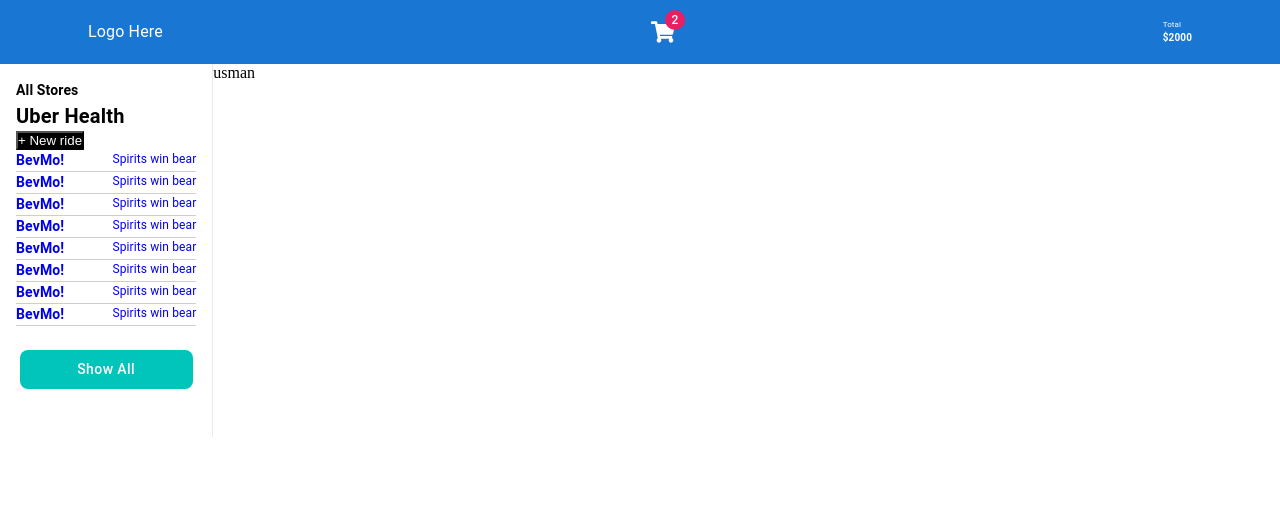
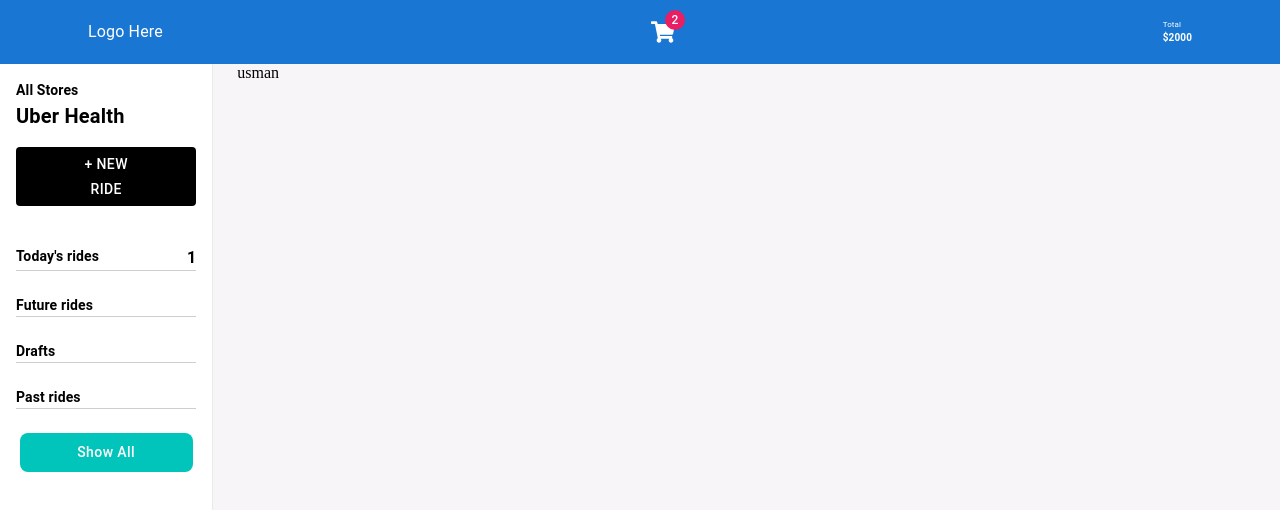
Before and after one commit to usmanjhumri/Dashboard, a React (Vite) app: page / in a window 1280 px wide. Shown: the top 510 px of the page. Built offline with nearby package versions, Linux system fonts and the light colour scheme.

Commit message:
updating sidebar

```diff
--- a/src/commonComponents/SideBar/SideBar.jsx
+++ b/src/commonComponents/SideBar/SideBar.jsx
@@ -1,66 +1,9 @@
 /* eslint-disable react/prop-types */
-import { Box, Button, Divider, Grid, Typography } from "@mui/material";
-
-// import NavBar from "../Navbar/Navbar";
+import { Box, Button, Container, Divider, Grid, Typography } from "@mui/material";
 import { Link } from "react-router-dom";
-// import { useT heme } from "@emotion/react";
-import SideBarArray from "./SidebarArray";
+import { SideBarArray } from "./SidebarArray";
 import Header from "../Header/Header";
 const SideBar = ({ childComponent }) => {
-  // const theme = useTheme();
-
-  // const [state, setState] = useState({
-  //   top: false,
-  //   left: false,
-  //   bottom: false,
-  //   right: false,
-  // });
-  // const toggleDrawer = (anchor, open) => (event) => {
-  //   if (
-  //     event.type === "keydown" &&
-  //     (event.key === "Tab" || event.key === "Shift")
-  //   ) {
-  //     return;
-  //   }
-
-  //   setState({ ...state, [anchor]: open });
-  // };
-
-  // const list = (anchor) => (
-  //   <Box
-  //     sx={{ width: anchor === "top" || anchor === "bottom" ? "auto" : 250 }}
-  //     role="presentation"
-  //     onClick={toggleDrawer(anchor, false)}
-  //     onKeyDown={toggleDrawer(anchor, false)}
-  //   >
-  //     <List>
-  //       {["Inbox", "Starred", "Send email", "Drafts"].map((text, index) => (
-  //         // eslint-disable-next-line react/jsx-no-undef
-  //         <ListItem key={text} disablePadding>
-  //           <ListItemButton>
-  //             <ListItemIcon>
-  //               {index % 2 === 0 ? <InboxIcon /> : <MailIcon />}
-  //             </ListItemIcon>
-  //             <ListItemText primary={text} />
-  //           </ListItemButton>
-  //         </ListItem>
-  //       ))}
-  //     </List>
-  //     <Divider />
-  //     <List>
-  //       {["All mail", "Trash", "Spam"].map((text, index) => (
-  //         <ListItem key={text} disablePadding>
-  //           <ListItemButton>
-  //             <ListItemIcon>
-  //               {index % 2 === 0 ? <InboxIcon /> : <MailIcon />}
-  //             </ListItemIcon>
-  //             <ListItemText primary={text} />
-  //           </ListItemButton>
-  //         </ListItem>
-  //       ))}
-  //     </List>
-  //   </Box>
-  // );
 
   return (
     <>
@@ -72,12 +15,9 @@
               sx={{
                 minWidth: "auto",
                 padding: "1rem",
+                borderTop: "none",
+                borderRight: "1px solid rgba(200, 200, 200, 0.39)",
 
-                borderTop: "none",
-                // background: theme.primary.sideBarBg,
-                borderRight: "1px solid rgba(200, 200, 200, 0.39)",
-                // borderLeft: "1px solid rgba(200, 200, 200, 0.39)",
-                // borderBottom: "1px solid rgba(200, 200, 200, 0.39)",
               }}
             >
               <Typography sx={{ fontWeight: 600, fontSize: "14px" }}>
@@ -87,32 +27,34 @@
                 Uber Health
               </Typography>
 
-              <Box>
-                <button style={{
+              <Box mt={2}>
+                <Button sx={{
                   background: "#000000",
                   color: "#FFFFFF",
-                  // padding: "1rem"
+                  padding: { md: "5px 3.3rem", sm: "auto", xs: "auto" },
                   "&:hover": {
                     background: "#000000",
 
                   }
                 }}>
                   + New ride
-                </button>
+                </Button>
               </Box>
-              <Box>
+              <Box mt={5}>
                 {SideBarArray.map((item) => {
                   return (
                     <>
+                      <Typography>
                         <Link style={{ textDecoration: "none" }} to={item.to}>
-                        <Box sx={{ display: "flex", justifyContent: "space-between" }}>
+                          <Box mt={3} sx={{ display: "flex", justifyContent: "space-between" }}>
 
 
                             <Typography
                               sx={{
                                 fontSize: "14px",
                                 fontWeight: 700,
-                              // color: theme.typography.textColor1,
+                                color: "#000000",
+
                               }}
                             >
                               {item.text1}
@@ -120,9 +62,9 @@
 
                             <Typography
                               sx={{
-                              fontSize: "12px",
-                              fontWeight: 400,
-                              // color: theme.typography.textColor2,
+                                fontSize: "16px",
+                                fontWeight: 600,
+                                color: "#000000",
                               }}
                             >
                               {item.text2}
@@ -132,6 +74,7 @@
 
                           </Box>
                         </Link>
+                      </Typography>
                       <Divider
                         sx={{
                           background: "rgba(200, 200, 200, 0.39)",
@@ -164,9 +107,11 @@
             </Box>
           </Grid>
 
-          <Grid item xs={7} md={9}>
-            {/* usman */}
+          <Grid item xs={7} md={10} sx={{ background: "#f7f5f7" }}>
+
+            <Container>
               {childComponent}
+            </Container>
           </Grid>
         </Grid>
       </Box>
--- a/src/commonComponents/SideBar/SidebarArray.jsx
+++ b/src/commonComponents/SideBar/SidebarArray.jsx
@@ -1,71 +1,58 @@
-import ONE from './images/Ellipse 2.png'
-import TWO from './images/Ellipse 3.png'
-import THREE from './images/Ellipse 4.png'
-import FOUR from './images/Ellipse 5.png'
-import FIVE from './images/Ellipse 6.png'
-import SIX from './images/Ellipse 7.png'
-import SEVEN from './images/Ellipse 8.png'
-import EIGHT from './images/Ellipse 9.png'
-
-
-
-const SideBarArray = [
+export const SideBarArray = [
     {
-        Img: ONE,
-        text1: " BevMo!",
-        text2: "Spirits   win   bear",
+        text1: "Today's rides",
+        text2: "1",
         to: '/'
     },
     {
-        Img: TWO,
-        text1: " BevMo!",
-        text2: "Spirits   win   bear",
+        text1: "Future rides",
+        // text2: "Spirits   win   bear",
         to: '/one'
 
     },
     {
-        Img: THREE,
-        text1: " BevMo!",
-        text2: "Spirits   win   bear",
+
+        text1: "Drafts",
+        // text2: "Spirits   win   bear",
         to: '/two'
 
     },
     {
-        Img: FOUR,
-        text1: " BevMo!",
-        text2: "Spirits   win   bear",
+        text1: "Past rides",
+        // text2: "Spirits   win   bear",
         to: '/three'
 
     },
+]
+
+
+
+
+export const SideBarArray2 = [
     {
-        Img: FIVE,
         text1: " BevMo!",
         text2: "Spirits   win   bear",
         to: '/four'
 
     },
     {
-        Img: SIX,
         text1: " BevMo!",
         text2: "Spirits   win   bear",
         to: '/five'
 
     },
     {
-        Img: SEVEN,
+
         text1: " BevMo!",
         text2: "Spirits   win   bear",
         to: '/six'
 
     },
     {
-        Img: EIGHT,
+
         text1: " BevMo!",
         text2: "Spirits   win   bear",
         to: '/seven'
 
     },
-
 ]
-
-export default SideBarArray
```
Lines whose indentation alone changed are shown as unchanged.
